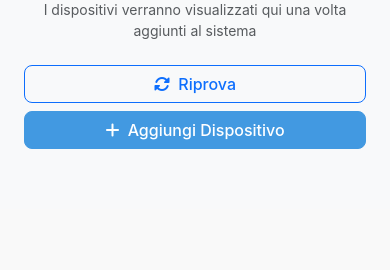
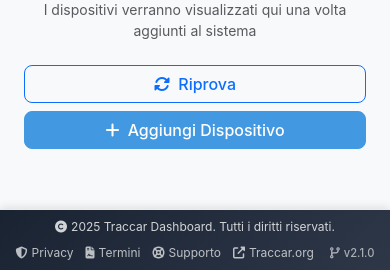
Before and after one commit to dspeziale/tiberiade, a Flask app: page /dashboard in a window 390 px wide. Shown: the part 874-1144 px from the top of the page. Before the commit the page ends 1023 px from the top, so only its background shows below. Run offline with Flask 3, Linux system fonts and the light colour scheme; the visitor is signed in with stand-in values (Sample User, id 1); data that the repository does not hold is empty; some libraries are stand-ins or nearby versions.

Commit message:
13/08 Mattina

```diff
--- a/templates/base.html
+++ b/templates/base.html
@@ -12,6 +12,7 @@
             --sidebar-width: 260px;
             --sidebar-collapsed-width: 70px;
             --topbar-height: 60px;
+            --footer-height: 60px;
         }
 
         body {
@@ -193,9 +194,11 @@
         /* MAIN CONTENT */
         .main-content {
             margin-left: var(--sidebar-width);
-            min-height: 100vh;
+            min-height: calc(100vh - var(--footer-height));
             transition: all 0.3s ease;
             background: #f8f9fa;
+            display: flex;
+            flex-direction: column;
         }
 
         .main-content.sidebar-collapsed {
@@ -274,6 +277,74 @@
         /* CONTENT AREA */
         .content-area {
             padding: 1.5rem;
+            flex: 1;
+        }
+
+        /* FOOTER */
+        .footer {
+            background: linear-gradient(135deg, #1a2332 0%, #2d3748 100%);
+            color: rgba(255,255,255,0.9);
+            padding: 1rem 1.5rem;
+            border-top: 1px solid #e9ecef;
+            margin-left: var(--sidebar-width);
+            transition: all 0.3s ease;
+            font-size: 0.85rem;
+            min-height: var(--footer-height);
+            display: flex;
+            align-items: center;
+            justify-content: space-between;
+            box-shadow: 0 -2px 8px rgba(0,0,0,0.1);
+        }
+
+        .footer.sidebar-collapsed {
+            margin-left: var(--sidebar-collapsed-width);
+        }
+
+        .footer-left {
+            display: flex;
+            align-items: center;
+            gap: 1rem;
+        }
+
+        .footer-right {
+            display: flex;
+            align-items: center;
+            gap: 1rem;
+        }
+
+        .footer-links {
+            display: flex;
+            gap: 1rem;
+            align-items: center;
+        }
+
+        .footer-links a {
+            color: rgba(255,255,255,0.7);
+            text-decoration: none;
+            font-size: 0.8rem;
+            transition: all 0.2s ease;
+        }
+
+        .footer-links a:hover {
+            color: #4299e1;
+            transform: translateY(-1px);
+        }
+
+        .footer-divider {
+            width: 1px;
+            height: 20px;
+            background: rgba(255,255,255,0.2);
+        }
+
+        .copyright {
+            color: rgba(255,255,255,0.8);
+            font-size: 0.8rem;
+        }
+
+        .version-info {
+            color: rgba(255,255,255,0.6);
+            font-size: 0.75rem;
+            font-weight: 500;
         }
 
         /* MOBILE OVERLAY */
@@ -404,6 +475,32 @@
                 margin-left: 0;
             }
 
+            .footer {
+                margin-left: 0;
+                padding: 0.75rem 1rem;
+                flex-direction: column;
+                gap: 0.5rem;
+                text-align: center;
+                min-height: auto;
+            }
+
+            .footer.sidebar-collapsed {
+                margin-left: 0;
+            }
+
+            .footer-left,
+            .footer-right {
+                justify-content: center;
+            }
+
+            .footer-links {
+                gap: 0.75rem;
+            }
+
+            .footer-divider {
+                display: none;
+            }
+
             .topbar {
                 padding: 0 1rem;
             }
@@ -438,12 +535,29 @@
                 padding: 0.75rem;
             }
 
+            .footer {
+                padding: 0.5rem;
+                font-size: 0.8rem;
+            }
+
             .page-title {
                 font-size: 1rem;
             }
 
             .connection-status {
                 font-size: 0.8rem;
+            }
+
+            .footer-links a {
+                font-size: 0.75rem;
+            }
+
+            .copyright {
+                font-size: 0.75rem;
+            }
+
+            .version-info {
+                font-size: 0.7rem;
             }
         }
 
@@ -691,6 +805,39 @@
         </div>
     </div>
 
+    <!-- Footer -->
+    <footer class="footer" id="footer">
+        <div class="footer-left">
+            <div class="copyright">
+                <i class="fas fa-copyright me-1"></i>
+                {{ moment().format('YYYY') if moment else '2024' }} Traccar Dashboard. Tutti i diritti riservati.
+            </div>
+        </div>
+
+        <div class="footer-right">
+            <div class="footer-links">
+                <a href="#" onclick="showPrivacyPolicy()">
+                    <i class="fas fa-shield-alt me-1"></i>Privacy
+                </a>
+                <div class="footer-divider"></div>
+                <a href="#" onclick="showTermsOfService()">
+                    <i class="fas fa-file-contract me-1"></i>Termini
+                </a>
+                <div class="footer-divider"></div>
+                <a href="#" onclick="showSupport()">
+                    <i class="fas fa-life-ring me-1"></i>Supporto
+                </a>
+                <div class="footer-divider"></div>
+                <a href="https://www.traccar.org" target="_blank" rel="noopener noreferrer">
+                    <i class="fas fa-external-link-alt me-1"></i>Traccar.org
+                </a>
+            </div>
+            <div class="version-info">
+                <i class="fas fa-code-branch me-1"></i>v2.1.0
+            </div>
+        </div>
+    </footer>
+
     <!-- Toast Container -->
     <div class="toast-container position-fixed top-0 end-0 p-3" style="z-index: 2000;">
         <!-- Toast notifications will be inserted here -->
@@ -731,12 +878,16 @@
             tooltipTriggerList.map(function (tooltipTriggerEl) {
                 return new bootstrap.Tooltip(tooltipTriggerEl);
             });
+
+            // Update footer year dynamically
+            updateFooterYear();
         });
 
         // Sidebar toggle functionality
         function toggleSidebar() {
             const sidebar = document.getElementById('sidebar');
             const mainContent = document.getElementById('mainContent');
+            const footer = document.getElementById('footer');
             const overlay = document.getElementById('mobileOverlay');
 
             if (isMobile) {
@@ -747,6 +898,7 @@
                 // Desktop behavior
                 sidebar.classList.toggle('collapsed');
                 mainContent.classList.toggle('sidebar-collapsed');
+                footer.classList.toggle('sidebar-collapsed');
                 sidebarCollapsed = !sidebarCollapsed;
 
                 // Save preference
@@ -759,6 +911,7 @@
             const newIsMobile = window.innerWidth <= 768;
             const sidebar = document.getElementById('sidebar');
             const mainContent = document.getElementById('mainContent');
+            const footer = document.getElementById('footer');
             const overlay = document.getElementById('mobileOverlay');
 
             if (newIsMobile !== isMobile) {
@@ -768,6 +921,7 @@
                     // Switch to mobile mode
                     sidebar.classList.remove('collapsed', 'show');
                     mainContent.classList.remove('sidebar-collapsed');
+                    footer.classList.remove('sidebar-collapsed');
                     overlay.classList.remove('show');
                 } else {
                     // Switch to desktop mode
@@ -779,6 +933,7 @@
                     if (saved) {
                         sidebar.classList.add('collapsed');
                         mainContent.classList.add('sidebar-collapsed');
+                        footer.classList.add('sidebar-collapsed');
                         sidebarCollapsed = true;
                     }
                 }
@@ -894,6 +1049,28 @@
             });
         }
 
+        // Update footer year
+        function updateFooterYear() {
+            const copyrightEl = document.querySelector('.copyright');
+            if (copyrightEl) {
+                const currentYear = new Date().getFullYear();
+                copyrightEl.innerHTML = `<i class="fas fa-copyright me-1"></i>${currentYear} Traccar Dashboard. Tutti i diritti riservati.`;
+            }
+        }
+
+        // Footer link functions
+        function showPrivacyPolicy() {
+            showToast('Informativa sulla privacy in sviluppo', 'info');
+        }
+
+        function showTermsOfService() {
+            showToast('Termini di servizio in sviluppo', 'info');
+        }
+
+        function showSupport() {
+            showToast('Pagina di supporto in sviluppo', 'info');
+        }
+
         // Placeholder functions for modal interactions
         function showProfile() {
             showToast('Funzionalità profilo in sviluppo', 'info');
```
Also changed, not shown: templates/map.html (+49 -39 lines). Lines whose indentation alone changed are shown as unchanged.
